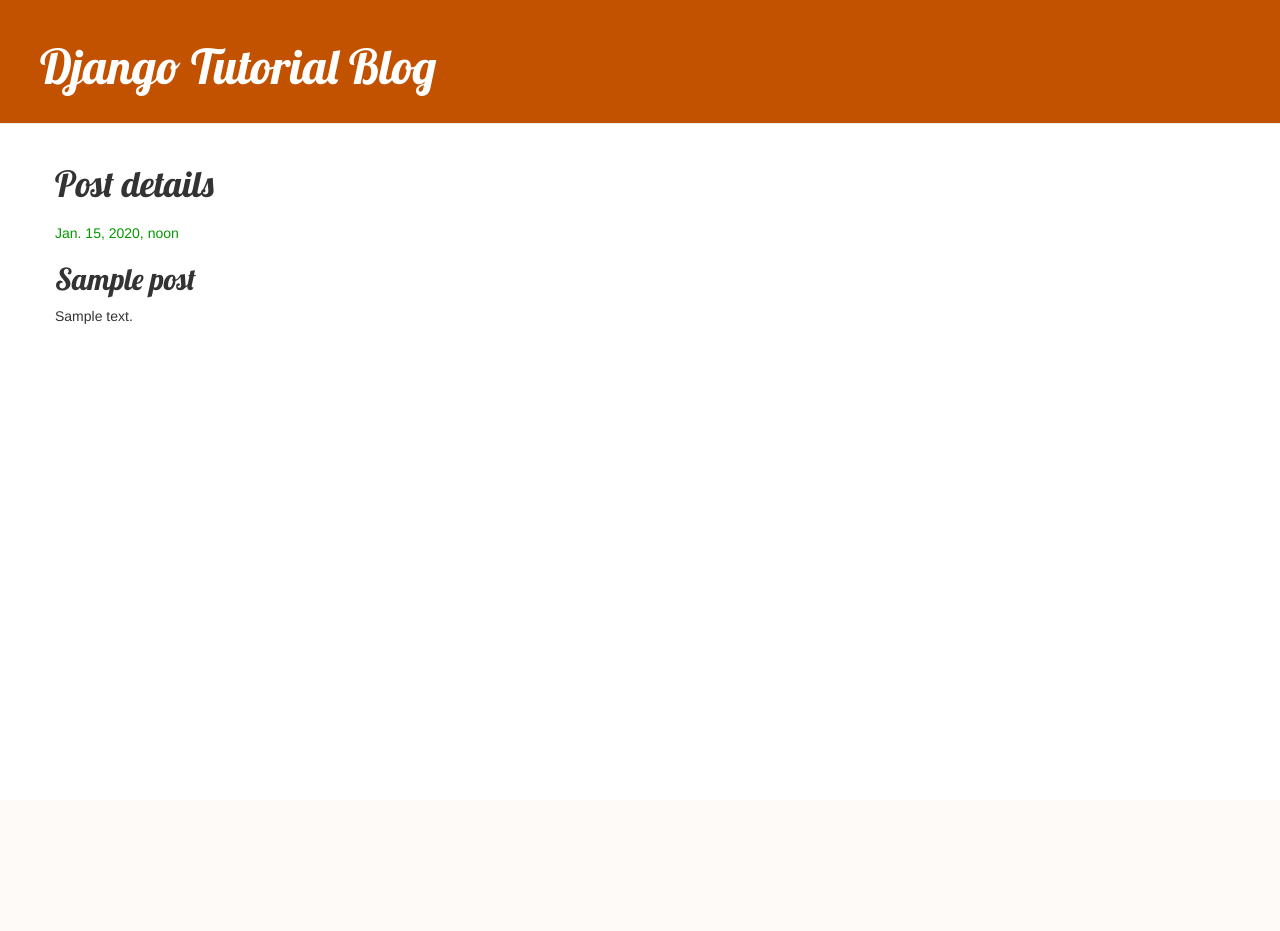
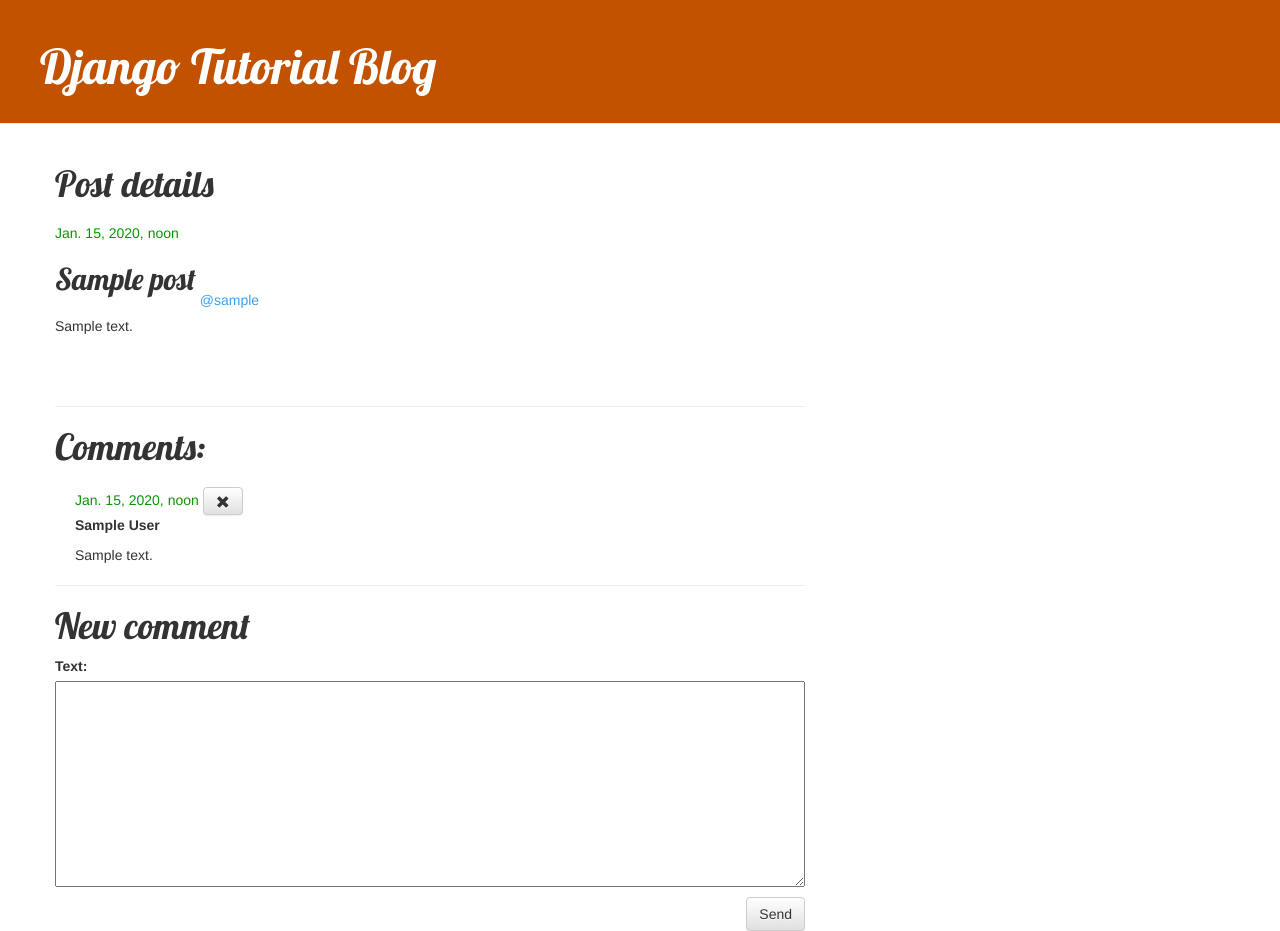
Before and after one commit to dani-23/my-first-blog, a Django app: page /post/1/ in a window 1280 px wide. Before the commit the page ends 324 px from the top, so only its background shows below. Run offline with Django 3.2, Linux system fonts and the light colour scheme; tables that the repository leaves empty hold one stand-in row (values such as "Sample post"); some libraries are stand-ins or nearby versions.

Commit message:
Commments feature added

```diff
--- a/blog/admin.py
+++ b/blog/admin.py
@@ -1,4 +1,6 @@
 from django.contrib import admin
 from .models import Post
+from .models import Comment
 
 admin.site.register(Post)
+admin.site.register(Comment)
--- a/blog/forms.py
+++ b/blog/forms.py
@@ -1,9 +1,15 @@
 from django import forms
 
-from .models import Post
+from .models import Post, Comment
 
 class PostForm(forms.ModelForm):
 
     class Meta:
         model = Post
         fields = ('title', 'text',)
+
+class CommentForm(forms.ModelForm):
+
+    class Meta:
+        model = Comment
+        fields = ('text',)
--- a/blog/models.py
+++ b/blog/models.py
@@ -16,3 +16,20 @@
 
     def __str__(self):
         return self.title
+
+    def approved_comments(self):
+        return self.comments.filter(approved_comment=True)
+
+class Comment(models.Model):
+    post = models.ForeignKey('blog.Post', on_delete=models.CASCADE, related_name='comments')
+    author = models.CharField(max_length=200)
+    text = models.TextField()
+    created_date = models.DateTimeField(default=timezone.now)
+    approved_comment = models.BooleanField(default=False)
+
+    def approve(self):
+        self.approved_comment = True
+        self.save()
+
+    def __str__(self):
+        return self.text
--- a/blog/static/css/blog.css
+++ b/blog/static/css/blog.css
@@ -53,3 +53,26 @@
 .padding{
     margin-bottom: 20px;
 }
+
+.author{
+    position: absolute;
+    margin-right: 20px;
+    color: #38A1F3;
+}
+
+.post_title{
+    position: relative;
+}
+
+.inline_stuff {
+    display: inline-block;
+
+}
+
+.post_text{
+    margin-top: 10px;
+}
+
+.comment {
+    margin: 20px 0px 20px 20px;
+}
--- a/blog/templates/blog/base.html
+++ b/blog/templates/blog/base.html
@@ -9,11 +9,9 @@
     </head>
     <body>
         {% if messages %}
-        <ul>
             {% for message in messages %}
                 <li>{{ message }}</li>
             {% endfor %}
-        </ul>
         {% endif %}
         <div class="page-header">
             {% if user.is_authenticated %}
--- a/blog/templates/blog/post_details.html
+++ b/blog/templates/blog/post_details.html
@@ -16,7 +16,56 @@
             </div>
         {% endif %}
 
-        <h2>{{ post.title }}</h2>
-        <p>{{ post.text|linebreaksbr }}</p>
+
+        <div>
+            <div class = "inline_stuff">
+                <div class = "post_title">
+                    <h2>
+                        {{ post.title }}
+                    </h2>
+                </div>
+            </div>
+
+            <div class = "inline_stuff">
+                <div class = "author">
+                    <p>@{{ post.author }}</p>
+                </div>
+            </div>
+        </div>
+
+        <div class= "post_text">
+            <p>{{ post.text|linebreaksbr }}</p>
+        </div>
+
     </div>
+
+    <hr>
+
+    <h1>Comments: </h1>
+    {% for comment in post.comments.all %}
+        {% if user.is_authenticated or comment.approved_comment %}
+        <div class="comment">
+            <div class="date">
+                {{ comment.created_date }}
+                <a class="btn btn-default" href="{% url 'comment_remove' pk=comment.pk %}"><span class="glyphicon glyphicon-remove"></span></a>
+                {% if not comment.approved_comment %}
+                    <a class="btn btn-default" href="{% url 'comment_approve' pk=comment.pk %}"><span class="glyphicon glyphicon-ok"></span></a>
+                {% endif %}
+            </div>
+            <strong>{{ comment.author }}</strong>
+            <p>{{ comment.text|linebreaks }}</p>
+        </div>
+        {% endif %}
+    {% empty %}
+        <p>No comments here yet!</p>
+    {% endfor %}
+
+    <hr>
+
+
+    <h1>New comment</h1>
+    <form method="POST" class="post-form">{% csrf_token %}
+        {{ form.as_p }}
+        <button type="submit" class="save btn btn-default">Send</button>
+    </form>
 {% endblock %}
--- a/blog/templates/blog/post_list.html
+++ b/blog/templates/blog/post_list.html
@@ -7,6 +7,8 @@
             <button class="btn btn-outline-success my-2 my-sm-0" type="submit" name="submit" value="Search">Search</button>
         </form>
     </div>
+
+    <hr>
 
    <div class = "padding">
        {% if submitbutton == "Search" and request.GET.search != ''%}
@@ -26,6 +28,7 @@
             </div>
             <h2><a href="{% url 'post_detail' pk=post.pk %}">{{ post.title }}</a></h2>
             <p>{{ post.text|linebreaksbr }}</p>
+            <a href="{% url 'post_detail' pk=post.pk %}">Comments: {{ post.approved_comments.count }}</a>
         </div>
     {% endfor %}
 {% endblock %}
--- a/blog/urls.py
+++ b/blog/urls.py
@@ -7,4 +7,6 @@
     path('post/new/', views.post_new, name='post_new'),
     path('post/<int:pk>/edit/', views.post_edit, name='post_edit'),
     path('post/delete/<int:pk>/', views.confirm_delete, name='confirm_delete'),
+    path('comment/<int:pk>/approve/', views.comment_approve, name='comment_approve'),
+    path('comment/<int:pk>/remove/', views.comment_remove, name='comment_remove'),
 ]
--- a/blog/views.py
+++ b/blog/views.py
@@ -1,7 +1,7 @@
 from django.shortcuts import render, get_object_or_404
 from django.utils import timezone
-from .models import Post
-from .forms import PostForm
+from .models import Post, Comment
+from .forms import PostForm, CommentForm
 from django.shortcuts import redirect
 from django.contrib import messages
 from django.db.models import Q
@@ -25,8 +25,19 @@
 
 def post_detail(request, pk):
     post = get_object_or_404(Post, pk=pk)
+    if request.method == "POST":
+        form = CommentForm(request.POST)
+        if form.is_valid():
+            comment = form.save(commit=False)
+            comment.post = post
+            comment.author = request.user
+            comment.save()
+            return redirect('post_detail', pk=post.pk)
+    else:
+        form = CommentForm()
 
-    return render(request, 'blog/post_details.html', {'post': post})
+    context = {'post': post, 'form': form}
+    return render(request, 'blog/post_details.html', context)
 
 def post_new(request):
     if request.method == "POST":
@@ -39,6 +50,7 @@
             return redirect('post_list')
     else:
         form = PostForm()
+
     return render(request, 'blog/post_edit.html', {'form': form})
 
 def post_edit(request, pk):
@@ -62,3 +74,13 @@
         messages.success(request, "This has been deleted")
         return redirect('post_list')
     return render(request, 'blog/confirm_delete.html', {'post':post})
+
+def comment_approve(request, pk):
+    comment = get_object_or_404(Comment, pk=pk)
+    comment.approve()
+    return redirect('post_detail', pk=comment.post.pk)
+
+def comment_remove(request, pk):
+    comment = get_object_or_404(Comment, pk=pk)
+    comment.delete()
+    return redirect('post_detail', pk=comment.post.pk)
```
Also changed, not shown: blog/migrations/0002_comment.py (added).
